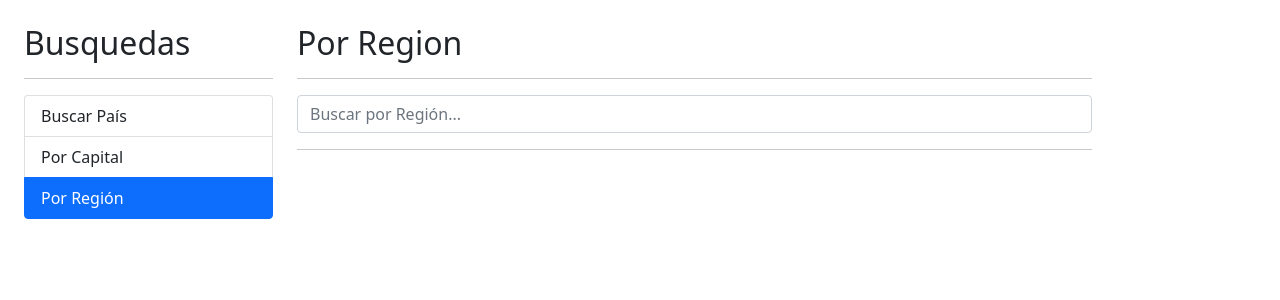
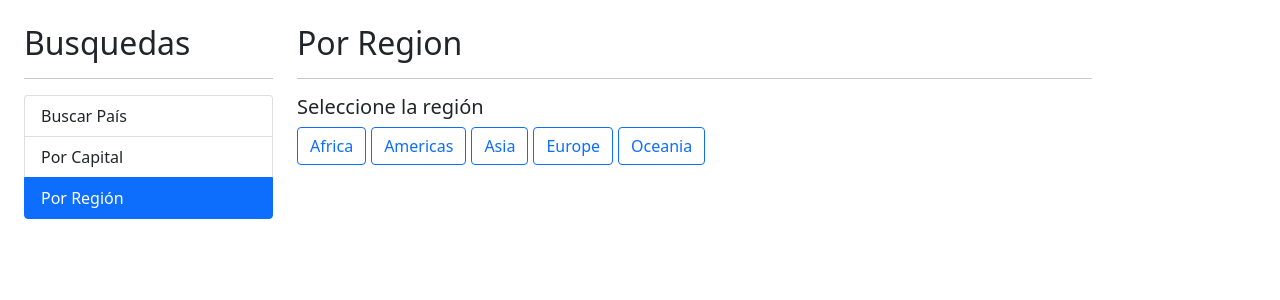
Before and after one commit to jodu07/paisesApp, an Angular app: page /region in a window 1280 px wide. Shown: the top 300 px of the page. Built offline with nearby package versions, Linux system fonts and the light colour scheme.

Commit message:
commit 7

```diff
--- a/src/app/pais/pages/por-region/por-region.component.html
+++ b/src/app/pais/pages/por-region/por-region.component.html
@@ -1,21 +1,22 @@
-<h2>Por Region</h2>
+<h2>Por Region <small> {{regionActiva | titlecase}} </small></h2>
 <hr/>
+
+<h5>Seleccione la región</h5>
 
 <div class="row">
     <div class="col">
-        <app-pais-input
-            (onEnter)="buscar( $event )"
-            (onDebounce)="sugerencias( $event )"
-            placeholder="Buscar por Región...">
-        </app-pais-input>
+        <!--  primera forma [class.btn-warning]="region === regionActiva" -->
+        <!-- segunda forma [ngClass]="{
+            'btn-warning': region === regionActiva,
+            'btn-outline-primary': region !== regionActiva
+        }" -->
+
+        <button *ngFor="let region of regiones"
+        [class]= "getClaseCss(region)"
+        (click)="activarRegion(region)">
+            {{region  | titlecase}}
+        </button>
     </div>
-</div>
-
-<hr>
-
-<div *ngIf="hayError"
-     class="alert alert-danger">
-     No se encontró nada con el término {{termino}}
 </div>
 
 
--- a/src/app/pais/pages/por-region/por-region.component.ts
+++ b/src/app/pais/pages/por-region/por-region.component.ts
@@ -5,12 +5,49 @@ import { PaisService } from '../../services/pais.service';
 @Component({
   selector: 'app-por-region',
   templateUrl: './por-region.component.html',
-  styles: [
+  styles: [`
+  button {
+    margin-right: 5px;
+  }
+  `
   ]
 })
 export class PorRegionComponent {
 
+  regiones: string[] = ['africa', 'americas', 'asia', 'europe', 'oceania'];
+  regionActiva: string = '';
 
+
+  paises : Country[] = [];
+
+  termino: string = 'Co';
+ // hayError: boolean = false;
+
+  constructor( private _paisService: PaisService){
+
+  }
+
+  getClaseCss( region: string ): string{
+    return(region === this.regionActiva) ? 'btn btn-primary': 'btn btn-outline-primary'
+  }
+
+  activarRegion( region: string){
+
+    if( region === this.regionActiva ) { return;} //para que no recargue nada si se presiona el mismo termino
+
+    this.regionActiva = region;
+    this.paises = [];
+
+    // sTODO: hacer llamado a servicio
+
+    this._paisService.buscarPorRegion(this.regionActiva)
+    .subscribe( paises => this.paises = paises);
+  }
+}
+
+
+
+/*
 
 paises : Country[] = [];
 
@@ -52,6 +89,4 @@ export class PorRegionComponent {
 
 }
 
-
-
-}
+*/
```
Lines whose indentation alone changed are shown as unchanged.
